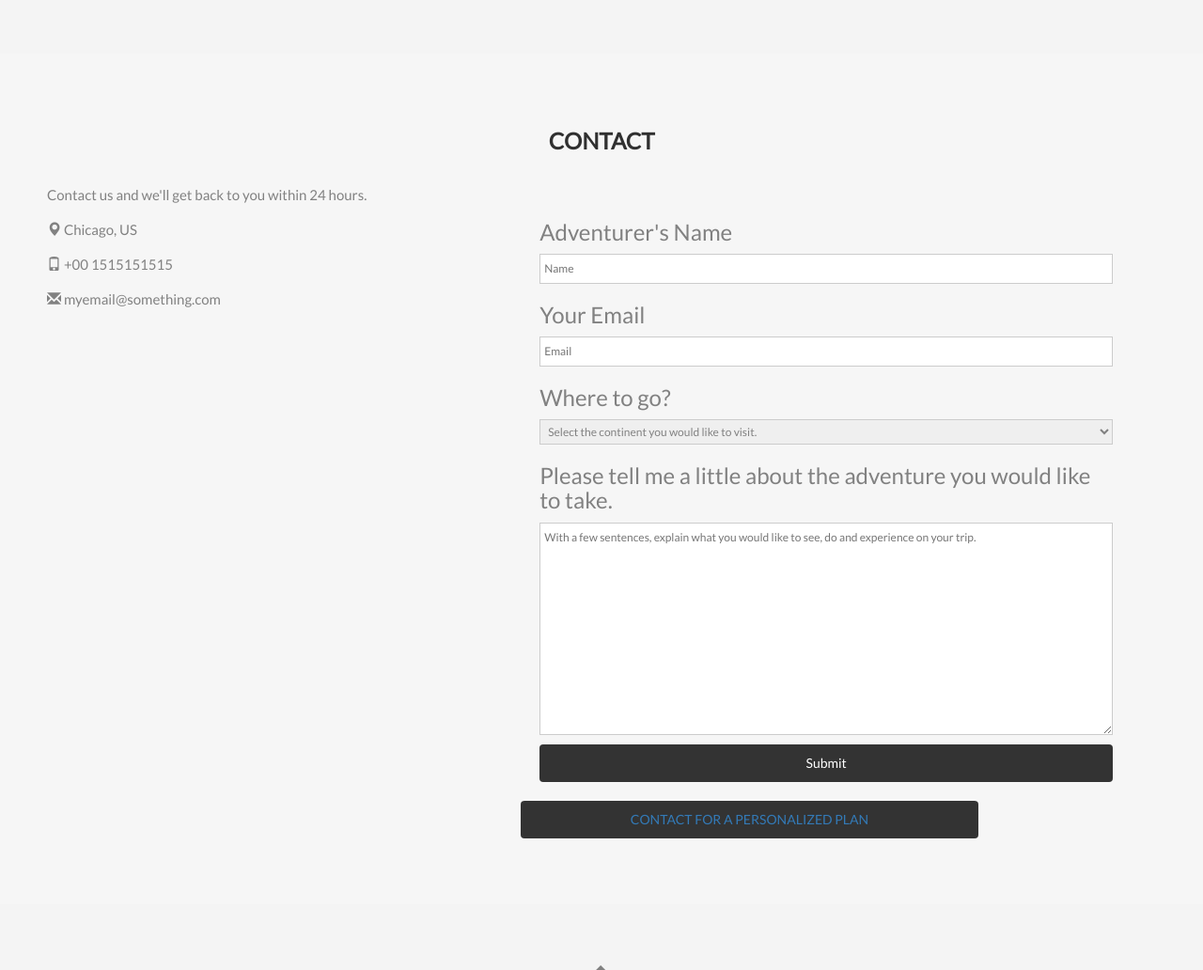
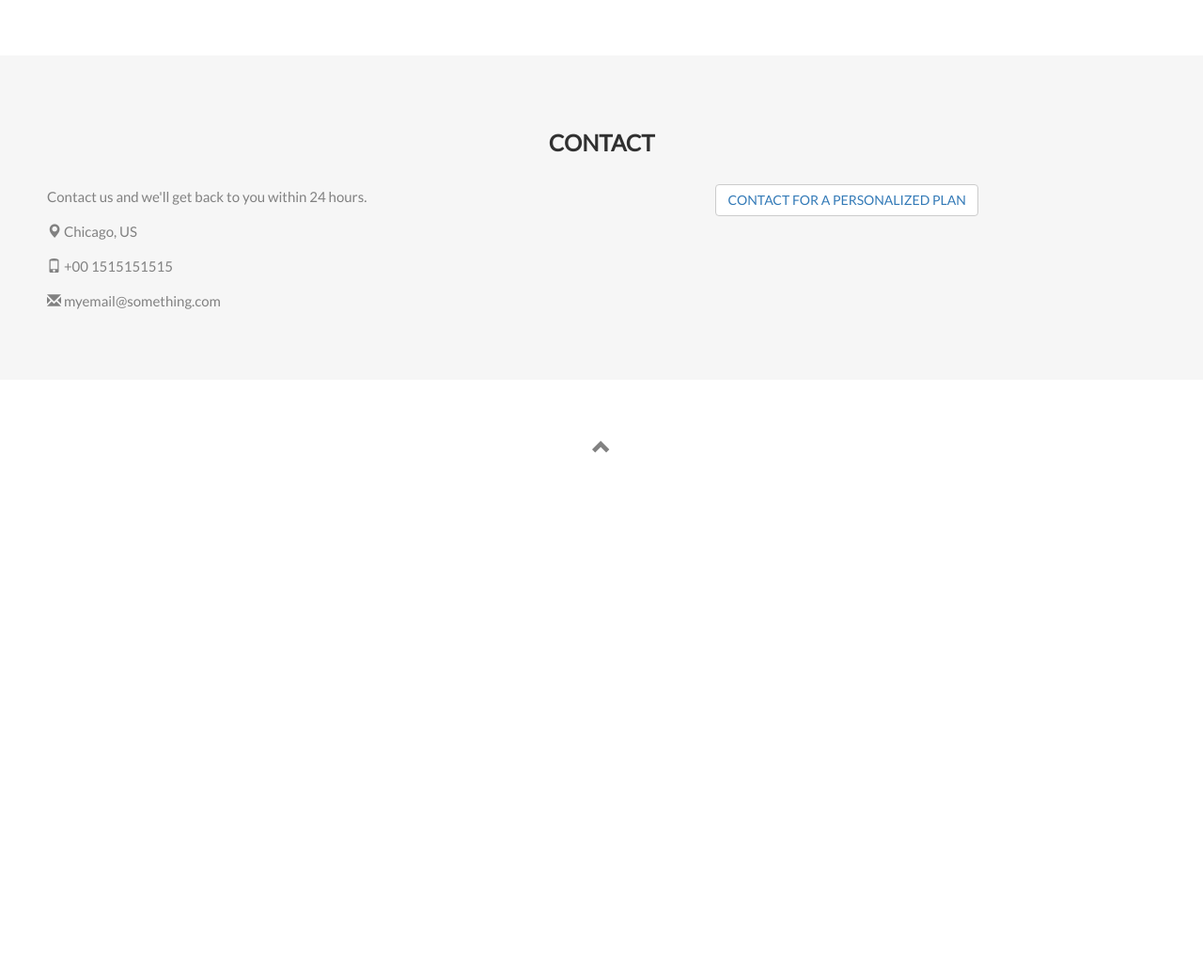
Before and after one commit to badwolf910/fullstack_project, a Flask app: page / in a window 1280 px wide. Shown: the part 3720-4752 px from the top of the page at 94% size. After the commit the page ends 4202 px from the top, so only its background shows below. Run offline with Flask 2, Linux system fonts and the light colour scheme; some libraries are stand-ins or nearby versions.

Commit message:
Update index.html

```diff
--- a/templates/index.html
+++ b/templates/index.html
@@ -21,7 +21,6 @@
     />
     <script src="https://ajax.googleapis.com/ajax/libs/jquery/3.5.1/jquery.min.js"></script>
     <script src="https://maxcdn.bootstrapcdn.com/bootstrap/3.4.1/js/bootstrap.min.js"></script>
-    <link rel="stylesheet" href="../static/style.css" />
     <style>
       body {
         font: 400 15px Lato, sans-serif;
@@ -495,53 +494,6 @@
 
           <div class="row">
             <div class="col-sm-5 form-group">
-              <div class="container">
-                {% if message %}
-                <p class="message">{{ message | safe }}</p>
-                {% endif %}
-                <form action="/submit" method="POST">
-                  <div class="form-group">
-                    <h3>Adventurer's Name</h3>
-                    <input
-                      type="text"
-                      name="customer"
-                      placeholder="Name"
-                    />
-                  </div>
-                    <form action="/submit" method="POST">
-                  <div class="form-group">
-                    <h3>Your Email</h3>
-                    <input
-                      type="text"
-                      name="email"
-                      placeholder="Email"
-                    />
-                  </div>
-                  <div class="form-group">
-                    <h3>Where to go?</h3>
-                    <select name="continent">
-                      <option value="">Select the continent you would like to visit.</option>
-                      <option value="North America">North America</option>
-                      <option value="South America">South America</option>
-                      <option value="Europe">Europe</option>
-                      <option value="Africa">Africa</option>
-                      <option value="Asia">Asia</option>
-                      <option value="Australia">Australia</option>
-                    </select>
-                  </div>
-                  <div class="form-group">
-                    <h3>Please tell me a little about the adventure you would like to take.</h3>
-                    <textarea
-                      name="comments"
-                      id=""
-                      cols="30"
-                      rows="10"
-                      placeholder="With a few sentences, explain what you would like to see, do and experience on your trip."
-                    ></textarea>
-                  </div>
-                  <input type="submit" value="Submit" class="btn" />
-                </form>
-              </div>
               <button class="btn btn-default pull-right" type="submit"><a href="../templates/form.html">
                 CONTACT FOR A PERSONALIZED PLAN</a>
               </button>
```
